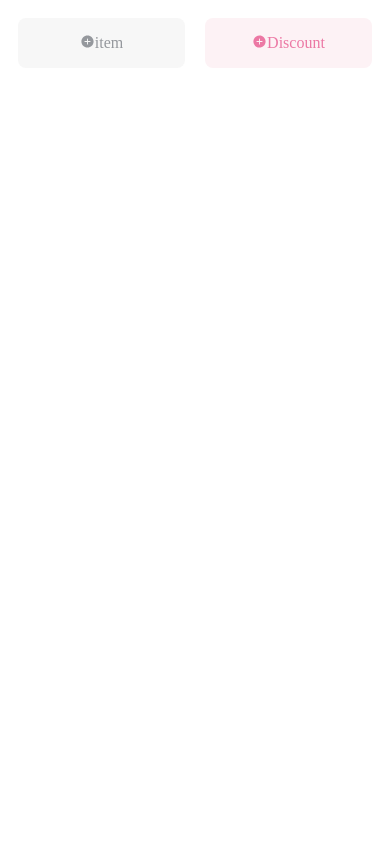
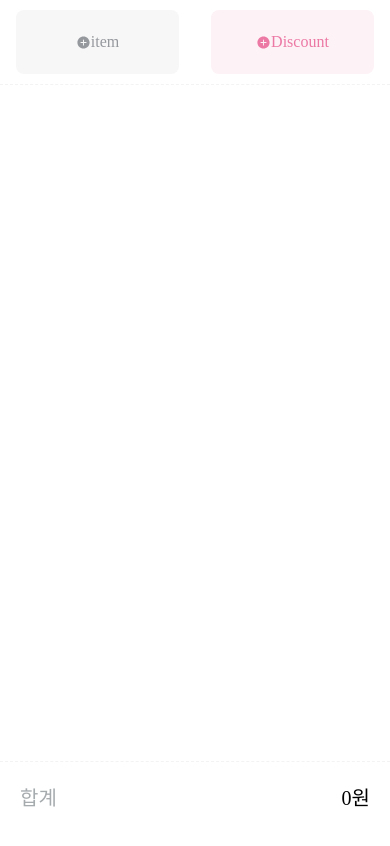
Before and after one commit to thms200/shopping-cart, a React (Create React App) app: page / in a window 390 px wide. Built offline with nearby package versions, Linux system fonts and the light colour scheme.

Commit message:
refactor: Modify selectbox and cart for responsive

```diff
--- a/src/components/SelectBox.tsx
+++ b/src/components/SelectBox.tsx
@@ -14,10 +14,10 @@ interface SelectBoxProps {
 
 const BoxLink = styled(Link)<StyleProps>`
   display: flex;
+  align-items: center;
   justify-content: center;
   width: 42vw;
   margin: 0.5rem;
-  padding: 0.8rem;
   border-radius: 8px;
   border-style: none;
   font-size: 0.8rem;
--- a/src/containers/App.tsx
+++ b/src/containers/App.tsx
@@ -7,8 +7,11 @@ import Discount from './Discount';
 
 const GlobalStyle = createGlobalStyle`
   html {
-    min-width: 360px;
+    min-width: 320px;
     font-size: 20px;
+  }
+  body {
+    margin: 0;
   }
 `;
 
--- a/src/containers/Cart.tsx
+++ b/src/containers/Cart.tsx
@@ -3,9 +3,35 @@ import styled from 'styled-components';
 import SelectBox from '../components/SelectBox';
 
 const Header = styled.header`
-  display:flex;
+  display: flex;
   justify-content: space-around;
+  border-bottom: 1px dashed #F3F3F3;
+  height: 10vh;
 `;
+
+const Section = styled.section`
+  height: 80vh;
+  overflow-y: scroll;
+`;
+
+const Footer = styled.footer`
+  display: flex;
+  justify-content: space-between;
+  border-top: 1px dashed #F3F3F3;
+  height: 10vh;
+`;
+
+const FooterText = styled.div`
+  margin: 1rem;
+  color: #A6ABAE;
+  font-size: 1rem;
+`;
+
+const Sum = styled.div`
+  margin: 1rem;
+`;
+
+const total = 0;
 
 export default function Cart() {
   return (
@@ -14,8 +40,11 @@ export default function Cart() {
         <SelectBox isItem={true} contents="item" />
         <SelectBox isItem={false} contents="Discount" />
       </Header>
-      <section></section>
-      <footer></footer>
+      <Section></Section>
+      <Footer>
+        <FooterText>합계</FooterText>
+        <Sum>{total}원</Sum>
+      </Footer>
     </Fragment>
-  )
+  );
 }
```
